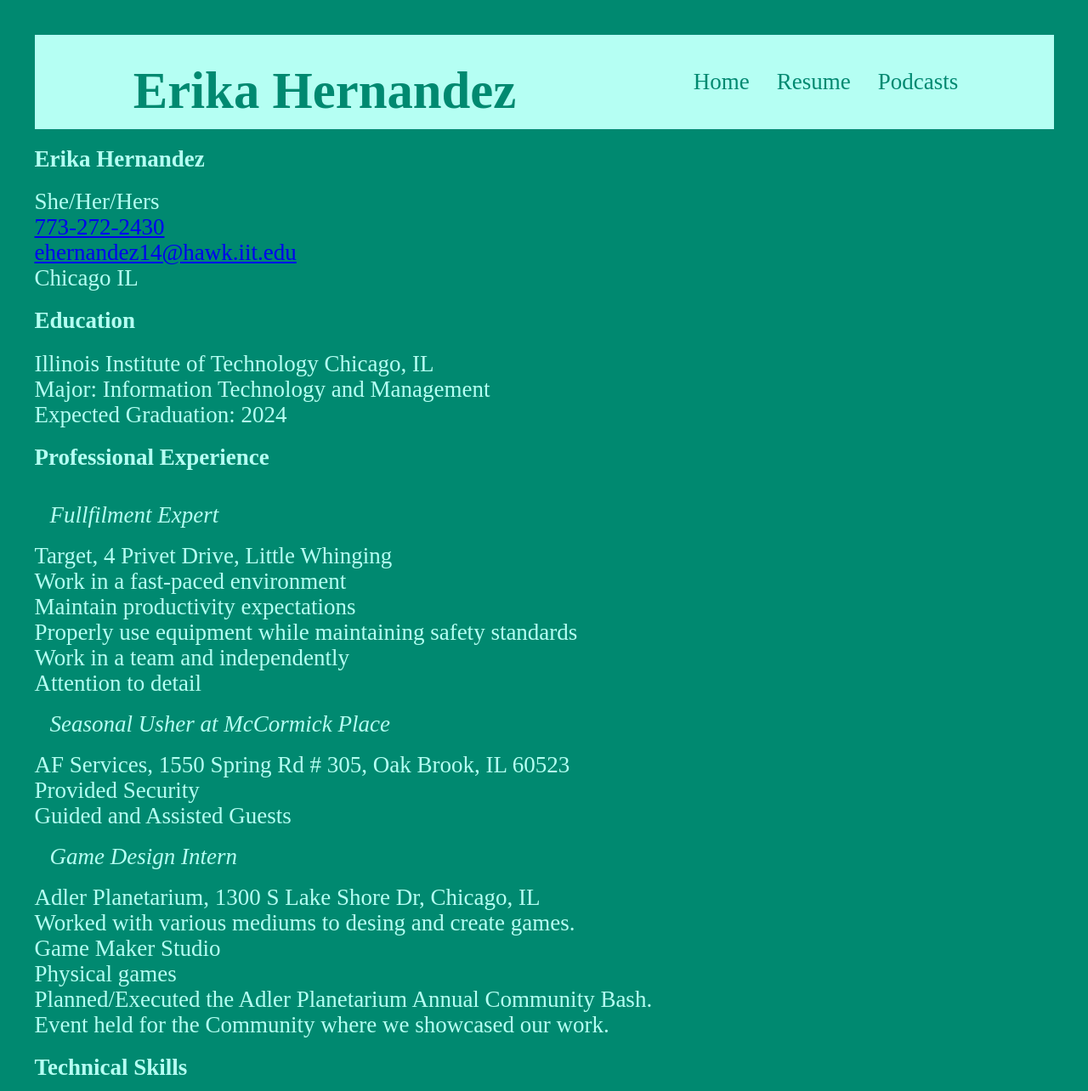
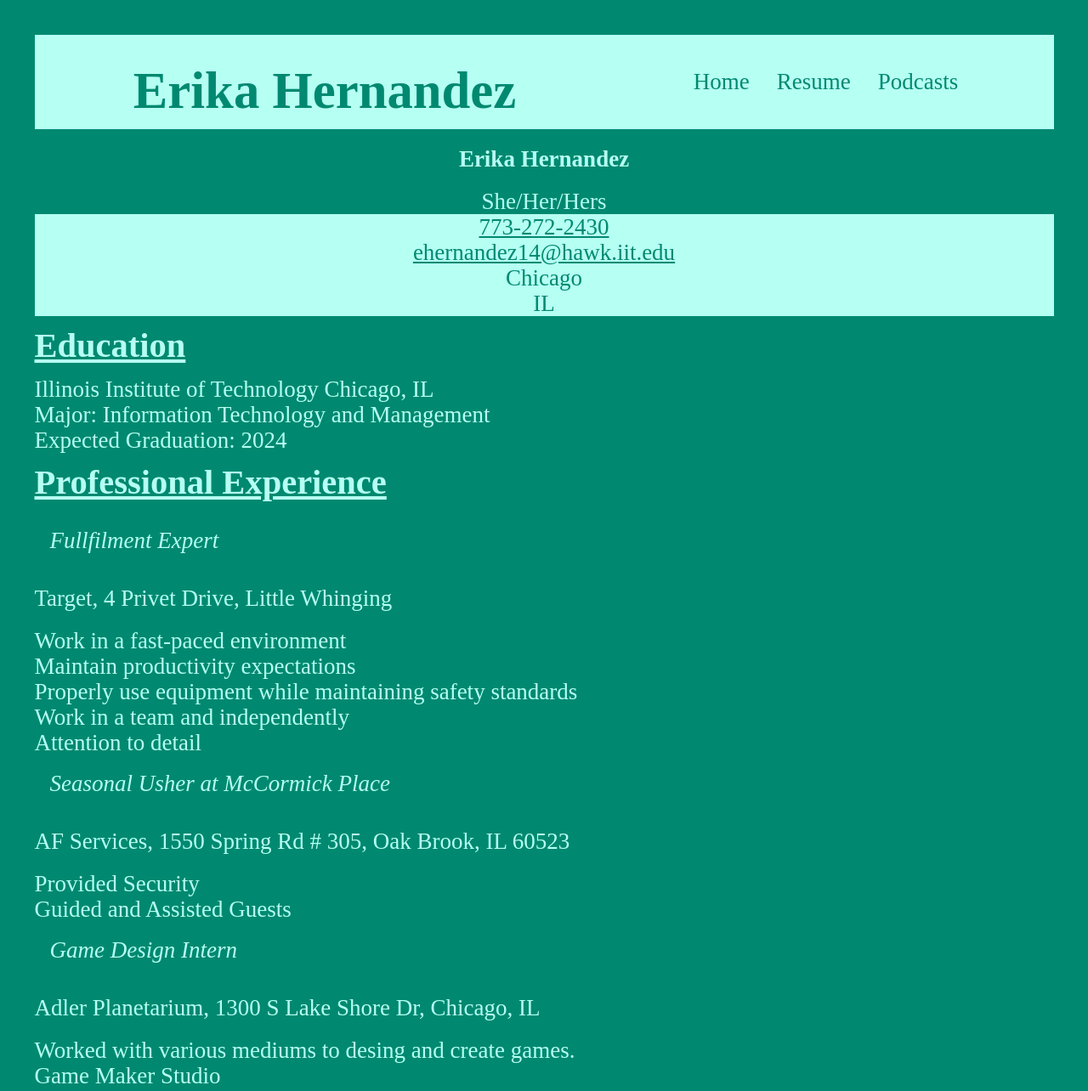
Before and after one commit to erikaghernandez/Website, a plain HTML site: page resume/index.html in a window 1280 px wide. Shown: the top 1284 px of the page at 85% size. Drawn offline with Linux system fonts and the light colour scheme.

Commit message:
Style the headings of resume

```diff
--- a/screen.css
+++ b/screen.css
@@ -39,6 +39,14 @@ h4 {
   padding-bottom: 20px;
   padding-left: 20px;
   padding-top: 20px;
+}
+
+footer {
+  background: #b5fff3;
+  color: #008970;
+  padding-bottom: 20px;
+  padding-top: 20px;
+  text-align: center;
 }
 
 #header {
@@ -91,11 +99,53 @@ h4 {
   text-transform: uppercase;
 }
 
-footer {
+.h-card {
+  text-align: center;
+}
+
+.p-tel,
+.u-email,
+.p-locality,
+.p-region {
   background: #b5fff3;
   color: #008970;
+  display: block;
   text-align: center;
+
 }
+
+.p-tel a,
+.u-email a,
+.p-locality a,
+.p-region a {
+  text-decoration: none;
+}
+
+#education h3 {
+  font-weight: bolder;
+  text-decoration: underline;
+  text-transform: capitalize;
+}
+
+.professional-experience h3 {
+  font-weight: bolder;
+  text-decoration: underline;
+  text-transform: capitalize;
+}
+
+.resume-experience-address {
+  padding: 20px;
+  padding-left: 0px;
+}
+
+#resume-skills h3 {
+  font-weight: bolder;
+  text-decoration: underline;
+  text-transform: capitalize;
+}
+
+
+
 
 /* MEDIA QUERIES */
 
@@ -154,4 +204,26 @@ footer {
     visibility: visible;
   }
 
+  .professional-experience h3 {
+    font-size: 40.5px;
+    font-weight: bold;
+    padding-bottom: 20.25px;
+    padding-top: 20.25px;
+  }
+
+  #education h3 {
+    font-size: 40.5px;
+    font-weight: bold;
+    padding-bottom: 20.25px;
+    padding-top: 20.25px;
+  }
+
+  #resume-skills h3 {
+    font-size: 40.5px;
+    font-weight: bold;
+    padding-bottom: 20.25px;
+    padding-top: 20.25px;
+  }
+
+
 }
```
